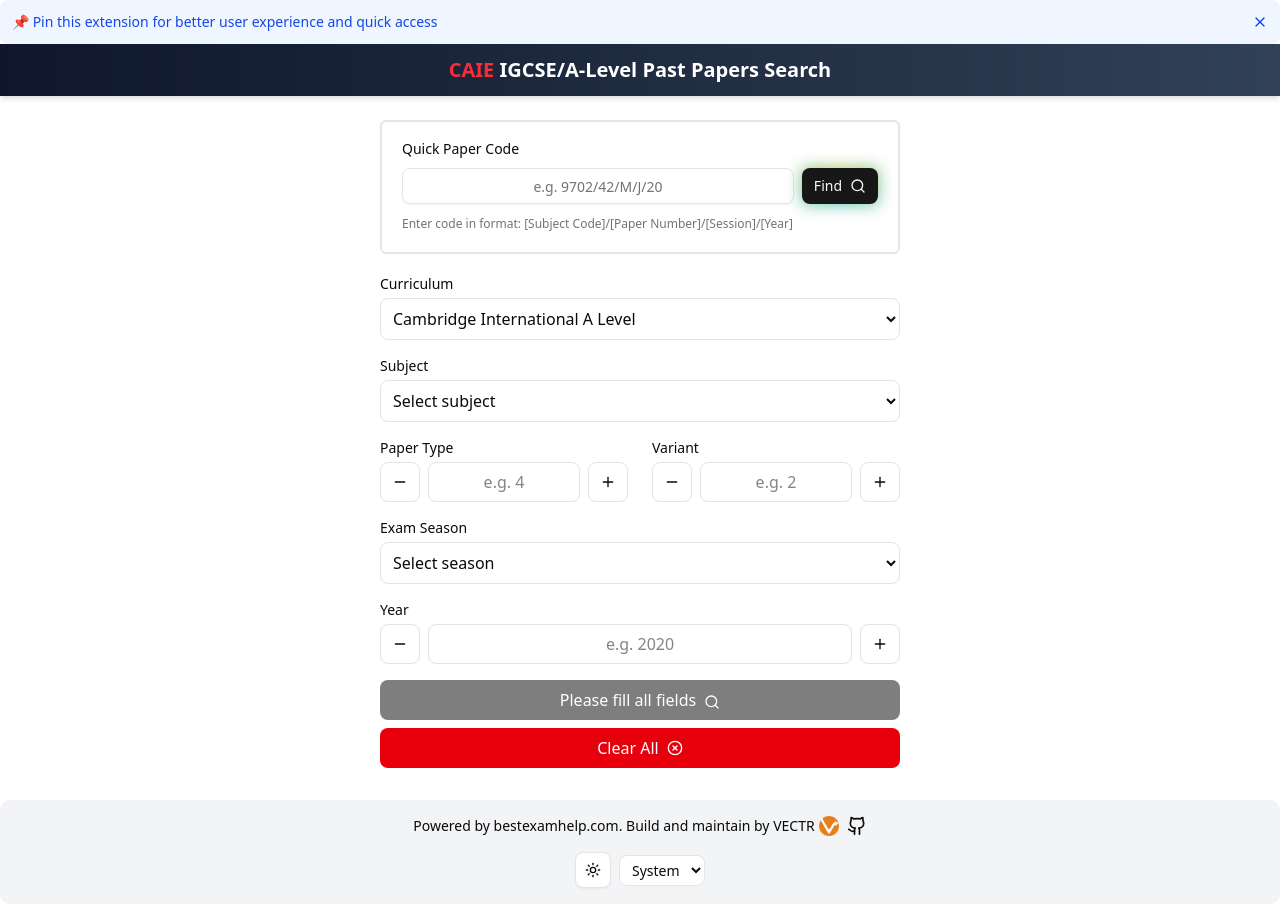
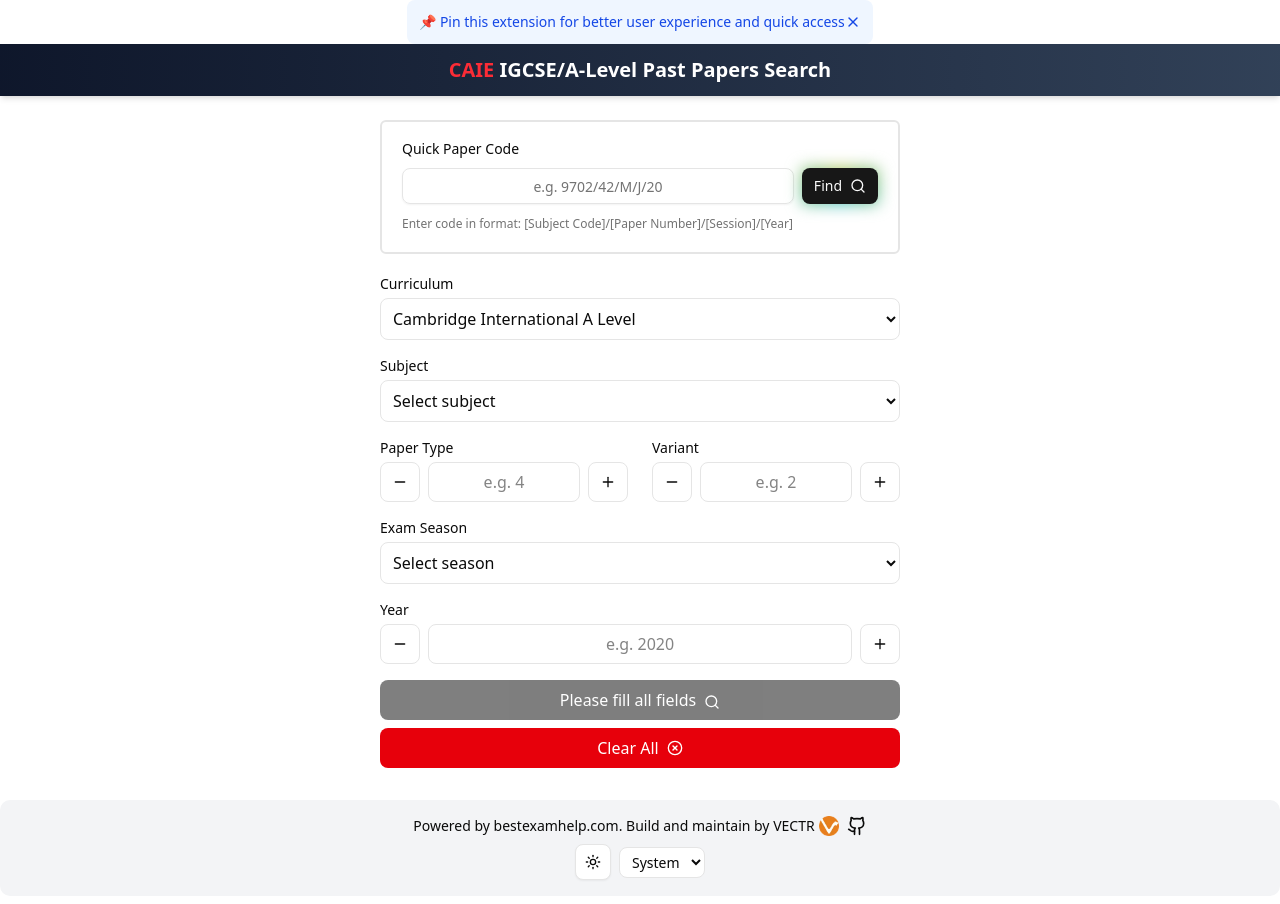
Before and after one commit to caocchinh/caie-paper-navigator, a React (Vite) app: page / in a window 1280 px wide. Built offline with nearby package versions, Linux system fonts and the light colour scheme; the HTML template or start-up script is replaced by a standard one.

Commit message:
Refactor App component layout to enhance responsiveness and visual consistency by adjusting container classes and ensuring full-width elements.

```diff
--- a/src/App.tsx
+++ b/src/App.tsx
@@ -72,7 +72,7 @@
   };
 
   return (
-    <div className="mx-auto">
+    <div className="min-h-screen flex flex-col justify-between w-full items-center bg-white dark:bg-primary-foreground">
       {showPinRecommendation && (
         <div className="bg-blue-50 p-3 rounded-md flex items-center justify-between">
           <p className="text-sm text-blue-700">
@@ -88,7 +88,7 @@
         </div>
       )}
 
-      <Card className="mx-auto border-none shadow-none !pb-8">
+      <Card className="mx-auto border-none shadow-none !pb-8 w-full">
         <CardContent className="!p-0">
           <h2 className="text-xl font-semibold mb-6 text-center bg-gradient-to-r from-slate-900 to-slate-700 text-white py-3 px-4  shadow-md">
             <span className="text-red-500 font-bold">CAIE</span> IGCSE/A-Level Past Papers Search
@@ -196,8 +196,8 @@
         </DialogContent>
       </Dialog>
 
-      <div className="text-center flex items-center flex-col justify-center gap-4 bg-gray-100 dark:bg-gray-900 rounded-lg p-4">
-        <div className="flex items-center justify-center gap-2">
+      <div className="text-center flex items-center flex-col justify-center gap-2 bg-gray-100 dark:bg-gray-900 rounded-lg p-4 w-full">
+        <div className="flex items-center justify-center gap-2 w-full bg-gray-100 dark:bg-gray-900">
           <a
             href="https://www.instagram.com/vectr.vcp/"
             target="_blank"
```
